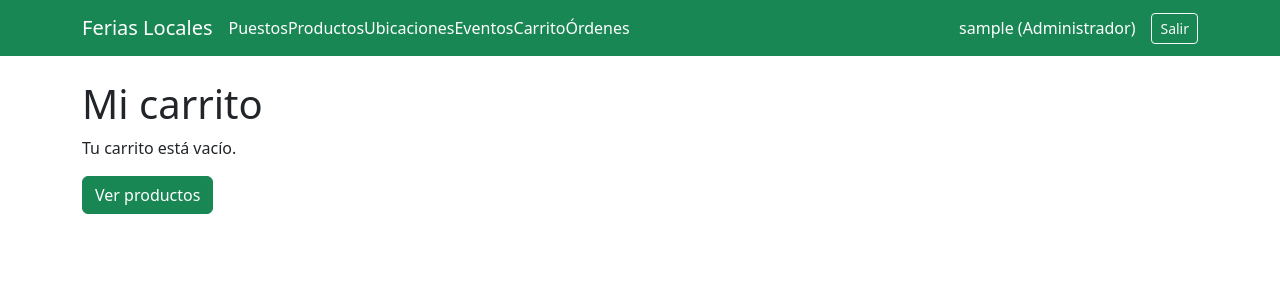
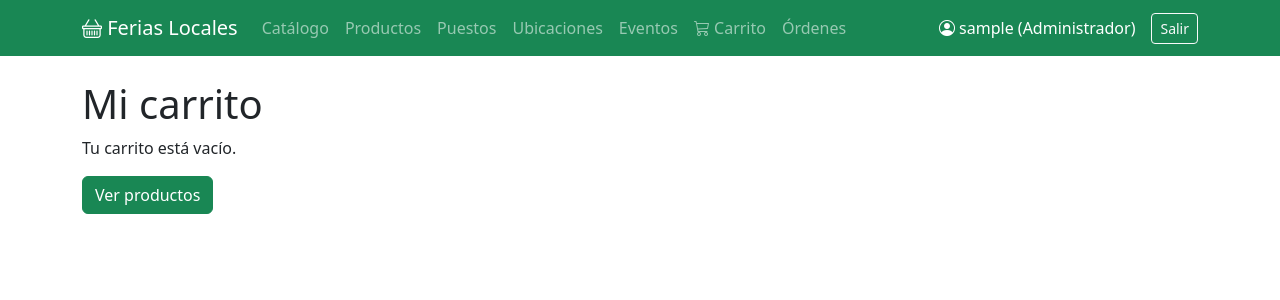
Before and after one commit to Lucax4d/Ferias, a Django app: page /carrito/ in a window 1280 px wide. Shown: the top 300 px of the page. Run offline with Django 5.2, Linux system fonts and the light colour scheme; the visitor is signed in with stand-in values (Sample User, id 1); data comes from the database, SQL or seed files in the repository; data that the repository does not hold is empty.

Commit message:
feat: iconos, menu responsive y avisos con color segun el tipo

```diff
--- a/templates/base.html
+++ b/templates/base.html
@@ -1,28 +1,36 @@
-<!doctype html>
+{% load static %}<!doctype html>
 <html lang="es">
 <head>
   <meta charset="utf-8">
   <meta name="viewport" content="width=device-width, initial-scale=1">
   <title>{% block titulo %}Ferias Locales{% endblock %}</title>
   <link href="https://cdn.jsdelivr.net/npm/bootstrap@5.3.3/dist/css/bootstrap.min.css" rel="stylesheet">
+  <link href="https://cdn.jsdelivr.net/npm/bootstrap-icons@1.11.3/font/bootstrap-icons.css" rel="stylesheet">
+  <link rel="stylesheet" href="{% static 'feria/css/format.css' %}">
 </head>
 <body>
-<nav class="navbar navbar-expand-lg navbar-dark bg-success">
+<nav class="navbar navbar-expand-lg navbar-dark bg-success mb-4">
   <div class="container">
-    <a class="navbar-brand" href="{% url 'inicio' %}">Ferias Locales</a>
-    <a class="nav-link text-white" href="{% url 'puesto_lista' %}">Puestos</a>
-    <a class="nav-link text-white" href="{% url 'producto_lista' %}">Productos</a>
-    <a class="nav-link text-white" href="{% url 'ubicacion_lista' %}">Ubicaciones</a>
-    <a class="nav-link text-white" href="{% url 'evento_lista' %}">Eventos</a>
+    <a class="navbar-brand" href="{% url 'inicio' %}"><i class="bi bi-basket"></i> Ferias Locales</a>
+    <button class="navbar-toggler" type="button" data-bs-toggle="collapse" data-bs-target="#menuPrincipal"
+            aria-controls="menuPrincipal" aria-expanded="false" aria-label="Abrir menú">
+      <span class="navbar-toggler-icon"></span>
+    </button>
+    <div class="collapse navbar-collapse" id="menuPrincipal">
+      <ul class="navbar-nav me-auto">
+        <li class="nav-item"><a class="nav-link" href="{% url 'producto_catalogo' %}">Catálogo</a></li>
+        <li class="nav-item"><a class="nav-link" href="{% url 'producto_lista' %}">Productos</a></li>
+        <li class="nav-item"><a class="nav-link" href="{% url 'puesto_lista' %}">Puestos</a></li>
+        <li class="nav-item"><a class="nav-link" href="{% url 'ubicacion_lista' %}">Ubicaciones</a></li>
+        <li class="nav-item"><a class="nav-link" href="{% url 'evento_lista' %}">Eventos</a></li>
         {% if user.is_authenticated %}
-      <a class="nav-link text-white" href="{% url 'ver_carrito' %}">Carrito</a>
-      <a class="nav-link text-white me-auto" href="{% url 'orden_lista' %}">Órdenes</a>
-    {% else %}
-      <span class="me-auto"></span>
+          <li class="nav-item"><a class="nav-link" href="{% url 'ver_carrito' %}"><i class="bi bi-cart3"></i> Carrito</a></li>
+          <li class="nav-item"><a class="nav-link" href="{% url 'orden_lista' %}">Órdenes</a></li>
         {% endif %}
-    <ul class="navbar-nav ms-auto flex-row align-items-center gap-3">
+      </ul>
+      <ul class="navbar-nav align-items-lg-center gap-lg-3">
         {% if user.is_authenticated %}
-        <li class="nav-item text-white">{{ user.username }} ({{ user.perfil.get_rol_display }})</li>
+          <li class="nav-item text-white"><i class="bi bi-person-circle"></i> {{ user.username }} ({{ user.perfil.get_rol_display }})</li>
           <li class="nav-item">
             <form method="post" action="{% url 'logout' %}">
               {% csrf_token %}
@@ -35,12 +43,14 @@
         {% endif %}
       </ul>
     </div>
+  </div>
 </nav>
 <main class="container my-4">
   {% for m in messages %}
-    <div class="alert alert-info">{{ m }}</div>
+    <div class="alert alert-{{ m.tags }}" role="alert">{{ m }}</div>
   {% endfor %}
   {% block contenido %}{% endblock %}
 </main>
+<script src="https://cdn.jsdelivr.net/npm/bootstrap@5.3.3/dist/js/bootstrap.bundle.min.js"></script>
 </body>
 </html>
```
Lines whose indentation alone changed are shown as unchanged.
